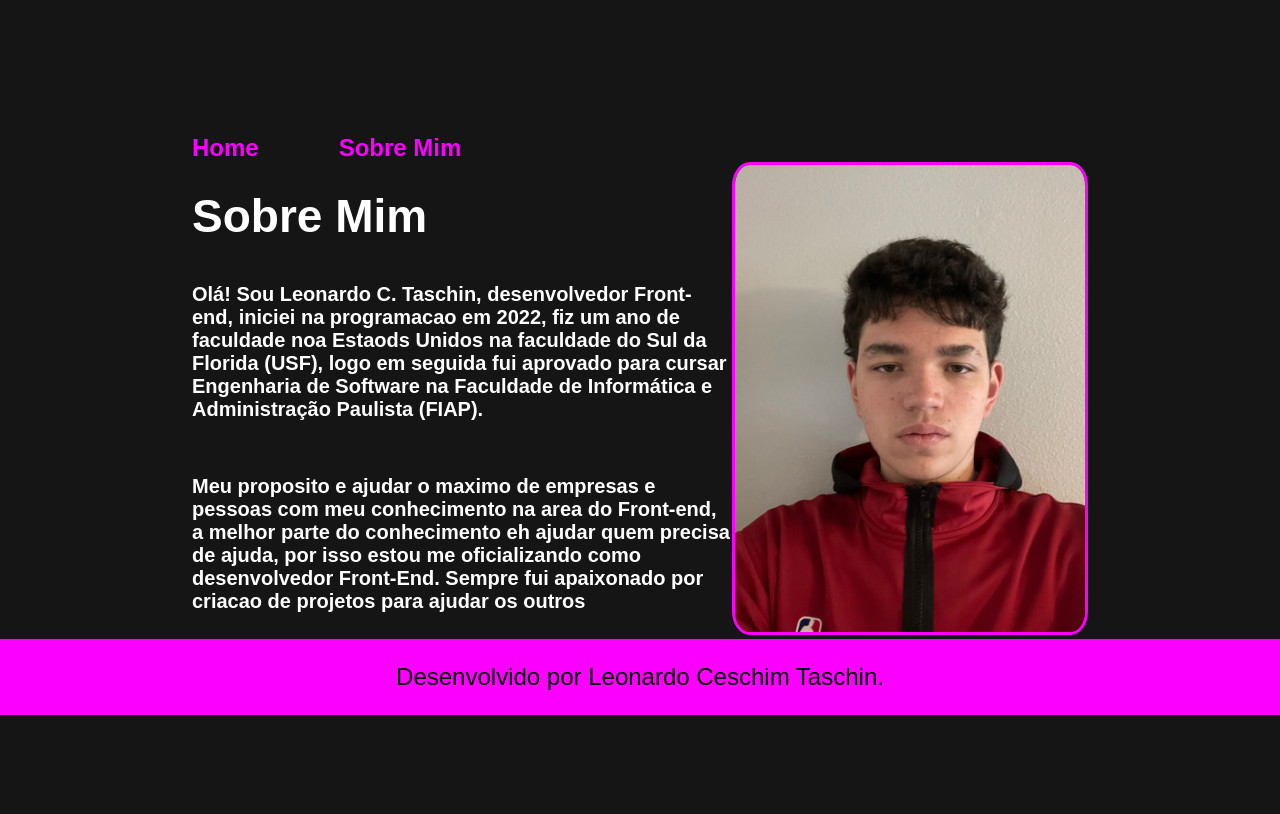
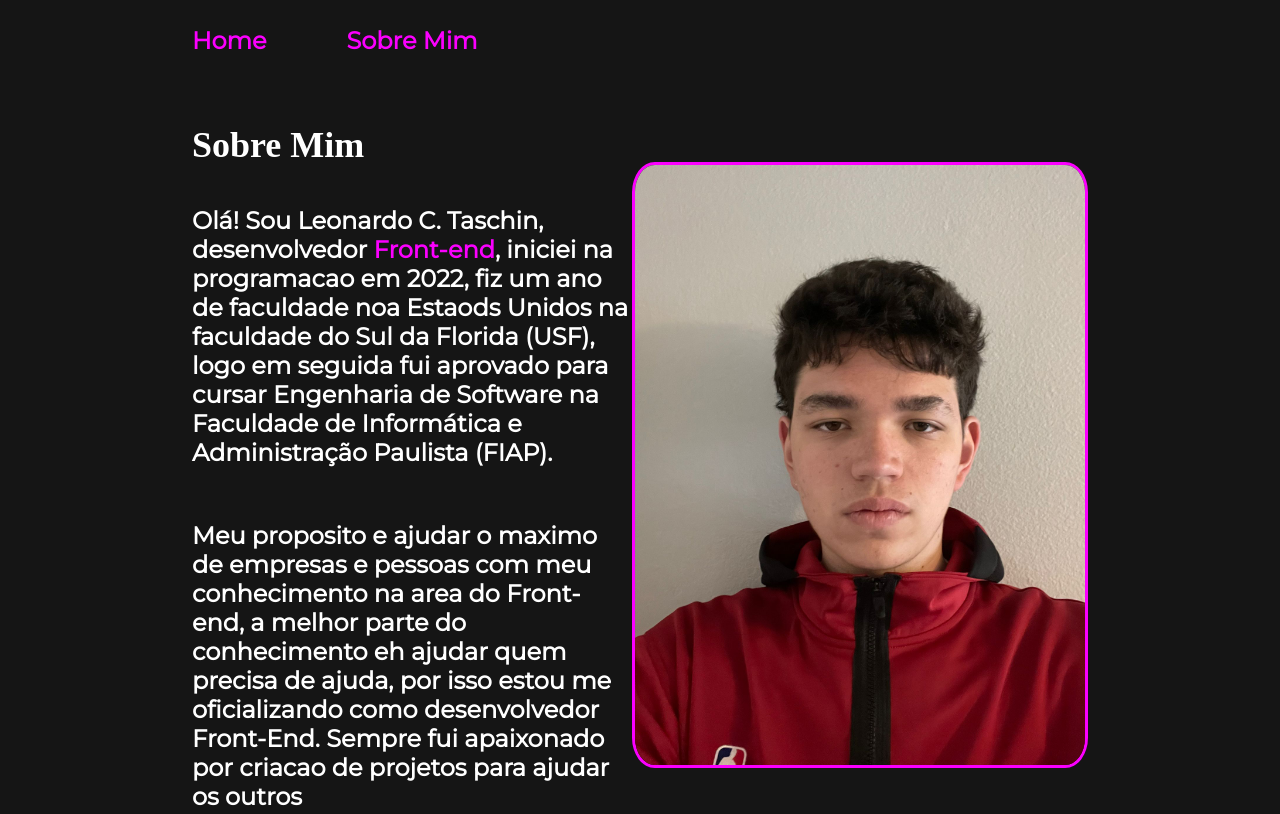
Before and after one commit to LeoTaschin/portifolio, a plain HTML site: page sobremim.html in a window 1280 px wide. Shown: the top 814 px of the page. Drawn offline with Linux system fonts and the light colour scheme.

Commit message:
fim do site

```diff
--- a/Estilos pro css/style.css
+++ b/Estilos pro css/style.css
@@ -129,3 +129,8 @@ body{
     justify-self: center;
     filter: hue-rotate(120deg);
   }
+
+  .sobre_mim{
+    font-size: 36px;
+    color: #ffffff;
+  }
--- a/sobremim.html
+++ b/sobremim.html
@@ -6,7 +6,7 @@
     <meta http-equiv="X-UA-Compatible" content="IE=edge">
     <meta name="viewport" content="width=device-width, initial-scale=1.0">
     <title>Portifolio</title>
-    <link rel="stylesheet" href="Estilos pro css/sobremim.css">
+    <link rel="stylesheet" href="Estilos pro css/style.css">
 </head>
 
 <body>
@@ -20,7 +20,7 @@
         <section class="apresentacao__conteudo">
             <h1 class="sobre_mim">Sobre Mim<h1>
             <p class="apresentacao__conteudo__texto">Olá! Sou Leonardo C. Taschin, desenvolvedor
-            Front-end, iniciei na programacao em 2022, fiz um ano de faculdade noa Estaods Unidos na faculdade do Sul da Florida (USF), logo em seguida fui aprovado para cursar Engenharia de Software na Faculdade de Informática e Administração Paulista (FIAP). </p><br><br>
+           <strong  class="qualidade"> Front-end</strong>, iniciei na programacao em 2022, fiz um ano de faculdade noa Estaods Unidos na faculdade do Sul da Florida (USF), logo em seguida fui aprovado para cursar Engenharia de Software na Faculdade de Informática e Administração Paulista (FIAP). </p><br><br>
             <p  class="apresentacao__conteudo__texto">Meu proposito e ajudar o maximo de empresas e pessoas com meu conhecimento na area do Front-end, a melhor parte do conhecimento eh ajudar quem precisa de ajuda, por isso estou me oficializando como desenvolvedor Front-End. Sempre fui apaixonado por criacao de projetos para ajudar os outros</p>
 
             </div>
```
